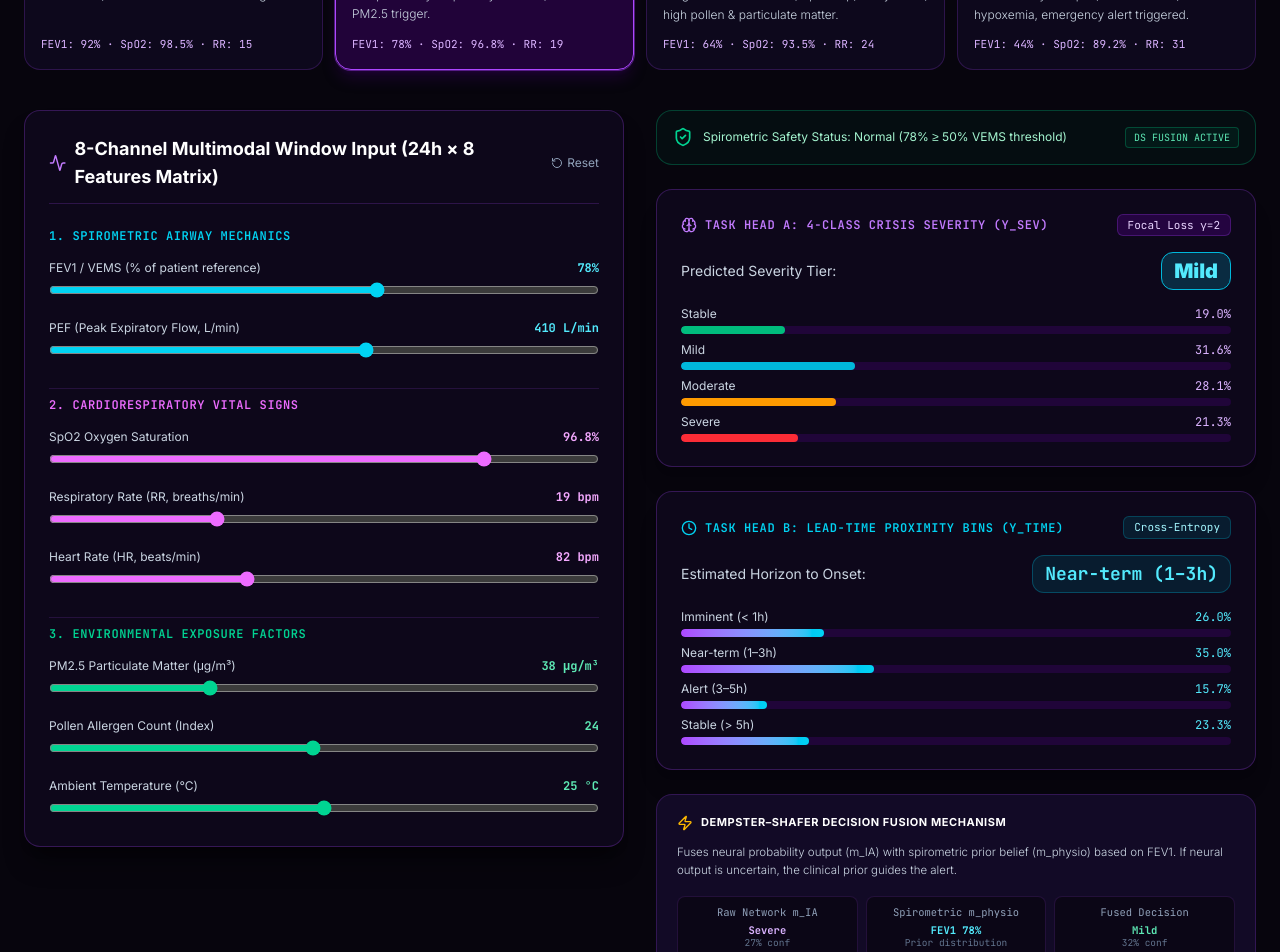
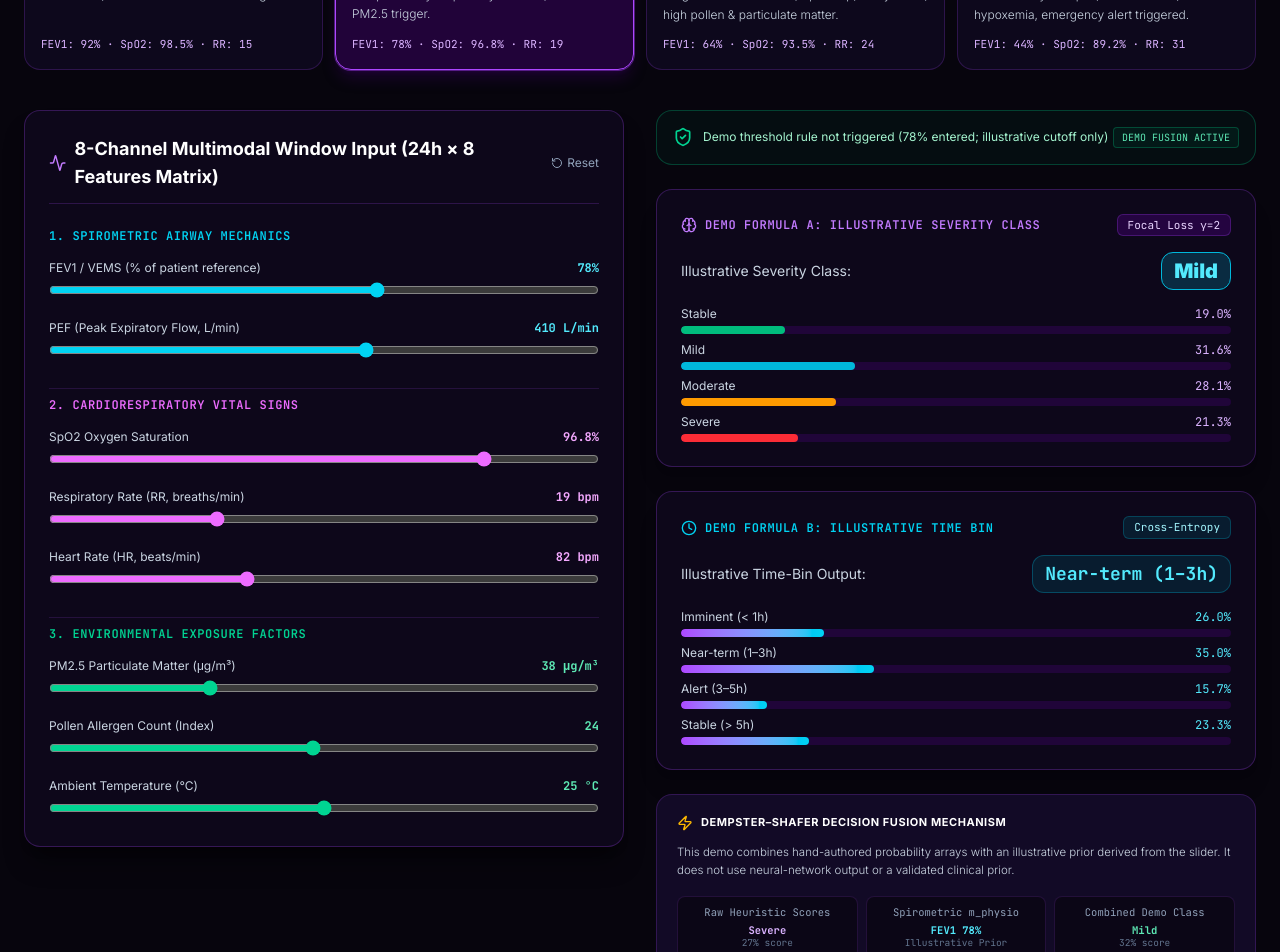
Before and after one commit to HANIDEVINF/portfolio, a Next.js app: page /lab/asthma-expert-ultra in a window 1280 px wide. Shown: the part 940-1892 px from the top of the page. Built offline with nearby package versions, Linux system fonts and the light colour scheme.

Commit message:
Label asthma lab outputs as heuristic demo and mark synthetic research metrics unverified

```diff
--- a/app/lab/asthma-expert-ultra/page.tsx
+++ b/app/lab/asthma-expert-ultra/page.tsx
@@ -503,7 +503,7 @@ export default function AsthmaExpertUltraWorkbench() {
                 </div>
               </div>
 
-              {/* Right Column: Live Neural Multi-Task Prediction & Dempster-Shafer Logic */}
+              {/* Right Column: Illustrative Heuristic Scoring and Demo Fusion */}
               <div className="lg:col-span-6 space-y-6">
                 {/* Critical Safety Override Alert */}
                 {isCriticalOverride ? (
@@ -512,10 +512,10 @@ export default function AsthmaExpertUltraWorkbench() {
                       <ShieldAlert className="h-7 w-7 text-red-400 shrink-0" />
                       <div>
                         <div className="text-base font-black text-red-200 uppercase tracking-wide">
-                          CRITICAL SAFETY OVERRIDE ACTIVE (Algorithm 1, Line 28)
+                          DEMO THRESHOLD RULE TRIGGERED
                         </div>
                         <p className="text-xs text-red-300 mt-1">
-                          Patient VEMS ({fev1}%) &lt; 50% of reference value. The deterministic clinical safety rule overrides model output to trigger an immediate clinical emergency alert.
+                          In this browser simulation, the slider value is below an illustrative threshold. No real patient is assessed and no external alert is triggered.
                         </p>
                       </div>
                     </div>
@@ -525,11 +525,11 @@ export default function AsthmaExpertUltraWorkbench() {
                     <div className="flex items-center gap-2.5">
                       <ShieldCheck className="h-5 w-5 text-emerald-400" />
                       <span className="text-xs text-emerald-200">
-                        Spirometric Safety Status: Normal ({fev1}% &ge; 50% VEMS threshold)
+                        Demo threshold rule not triggered ({fev1}% entered; illustrative cutoff only)
                       </span>
                     </div>
                     <span className="text-[10px] font-mono text-emerald-300 border border-emerald-500/30 bg-emerald-950/40 px-2 py-0.5 rounded">
-                      DS FUSION ACTIVE
+                      DEMO FUSION ACTIVE
                     </span>
                   </div>
                 )}
@@ -539,7 +539,7 @@ export default function AsthmaExpertUltraWorkbench() {
                   <div className="flex items-center justify-between mb-4">
                     <div className="text-xs font-mono uppercase tracking-wider text-purple-400 font-semibold flex items-center gap-2">
                       <Brain className="h-4 w-4" />
-                      Task Head A: 4-Class Crisis Severity (y_sev)
+                      Demo Formula A: Illustrative Severity Class
                     </div>
                     <span className="rounded-md border border-purple-500/25 bg-purple-950/50 px-2.5 py-0.5 text-[11px] font-mono text-purple-200">
                       Focal Loss γ=2
@@ -547,7 +547,7 @@ export default function AsthmaExpertUltraWorkbench() {
                   </div>
 
                   <div className="mb-4 flex items-center justify-between">
-                    <span className="text-sm text-slate-300">Predicted Severity Tier:</span>
+                    <span className="text-sm text-slate-300">Illustrative Severity Class:</span>
                     <span
                       className={`text-xl font-black px-3 py-1 rounded-xl ${
                         isCriticalOverride || fusedSevIndex === 3
@@ -590,7 +590,7 @@ export default function AsthmaExpertUltraWorkbench() {
                   <div className="flex items-center justify-between mb-4">
                     <div className="text-xs font-mono uppercase tracking-wider text-cyan-400 font-semibold flex items-center gap-2">
                       <Clock className="h-4 w-4" />
-                      Task Head B: Lead-Time Proximity Bins (y_time)
+                      Demo Formula B: Illustrative Time Bin
                     </div>
                     <span className="rounded-md border border-cyan-500/25 bg-cyan-950/50 px-2.5 py-0.5 text-[11px] font-mono text-cyan-200">
                       Cross-Entropy
@@ -598,7 +598,7 @@ export default function AsthmaExpertUltraWorkbench() {
                   </div>
 
                   <div className="mb-4 flex items-center justify-between">
-                    <span className="text-sm text-slate-300">Estimated Horizon to Onset:</span>
+                    <span className="text-sm text-slate-300">Illustrative Time-Bin Output:</span>
                     <span className="text-lg font-bold text-cyan-300 font-mono px-3 py-1 rounded-xl bg-cyan-950/50 border border-cyan-500/30">
                       {timeBins[predictedTimeIndex]}
                     </span>
@@ -631,23 +631,23 @@ export default function AsthmaExpertUltraWorkbench() {
                     Dempster–Shafer Decision Fusion Mechanism
                   </div>
                   <p className="leading-relaxed font-light text-[11.5px]">
-                    Fuses neural probability output (m_IA) with spirometric prior belief (m_physio) based on FEV1. If neural output is uncertain, the clinical prior guides the alert.
+                    This demo combines hand-authored probability arrays with an illustrative prior derived from the slider. It does not use neural-network output or a validated clinical prior.
                   </p>
                   <div className="grid grid-cols-3 gap-2 font-mono text-[10.5px] text-center pt-1">
                     <div className="bg-[#0b0616] p-2 rounded-lg border border-purple-500/15">
-                      <div className="text-slate-400 mb-1">Raw Network m_IA</div>
+                      <div className="text-slate-400 mb-1">Raw Heuristic Scores</div>
                       <div className="text-purple-300 font-bold">{sevClasses[rawSevIndex]}</div>
-                      <div className="text-[9.5px] text-slate-500">{(rawSevProbs[rawSevIndex] * 100).toFixed(0)}% conf</div>
+                      <div className="text-[9.5px] text-slate-500">{(rawSevProbs[rawSevIndex] * 100).toFixed(0)}% score</div>
                     </div>
                     <div className="bg-[#0b0616] p-2 rounded-lg border border-purple-500/15">
                       <div className="text-slate-400 mb-1">Spirometric m_physio</div>
                       <div className="text-cyan-300 font-bold">FEV1 {fev1}%</div>
-                      <div className="text-[9.5px] text-slate-500">Prior distribution</div>
+                      <div className="text-[9.5px] text-slate-500">Illustrative Prior</div>
                     </div>
                     <div className="bg-[#0b0616] p-2 rounded-lg border border-purple-500/15">
-                      <div className="text-slate-400 mb-1">Fused Decision</div>
+                      <div className="text-slate-400 mb-1">Combined Demo Class</div>
                       <div className="text-emerald-300 font-bold">{sevClasses[fusedSevIndex]}</div>
-                      <div className="text-[9.5px] text-slate-500">{(fusedProbs[fusedSevIndex] * 100).toFixed(0)}% conf</div>
+                      <div className="text-[9.5px] text-slate-500">{(fusedProbs[fusedSevIndex] * 100).toFixed(0)}% score</div>
                     </div>
                   </div>
                 </div>
@@ -657,16 +657,16 @@ export default function AsthmaExpertUltraWorkbench() {
         </section>
       )}
 
-      {/* TAB 2: MEASURED BENCHMARKS VS SOTA */}
+      {/* TAB 2: PROJECT-REPORTED METRICS ON SYNTHETIC DATA */}
       {activeTab === "benchmarks" && (
         <section className="py-12 px-6">
           <div className="max-w-6xl mx-auto space-y-8">
             <div className="border-b border-purple-500/20 pb-4">
               <h2 className="text-2xl sm:text-3xl font-black text-white">
-                Empirical Evaluation & Baseline Comparisons
+                Project-Reported Metrics on Synthetic Data
               </h2>
               <p className="text-sm text-slate-300 font-light mt-1">
-                All numbers are measured on a strict, patient-independent test set (80/20 GroupShuffleSplit, zero patient leakage) evaluated across 1,000 simulated patients over 1,440 hours.
+                These numbers are transcribed from the project report for a synthetic cohort and have not been independently rerun from this public repository. They are not clinical evidence. The listed lead-time accuracy is lower than the listed baselines; the interactive controls do not run the trained model.
               </p>
             </div>
 
@@ -680,20 +680,20 @@ export default function AsthmaExpertUltraWorkbench() {
                     <th className="p-4">Severity Macro-F1</th>
                     <th className="p-4">Lead-Time Acc</th>
                     <th className="p-4">Lead-Time Macro-F1</th>
-                    <th className="p-4">Edge Android Latency</th>
+                    <th className="p-4">Device Latency (Not Verified)</th>
                   </tr>
                 </thead>
                 <tbody className="divide-y divide-purple-500/15 font-light text-slate-200">
                   <tr className="bg-purple-950/30 font-semibold text-white">
                     <td className="p-4 flex items-center gap-2">
                       <span className="h-2 w-2 rounded-full bg-purple-400" />
-                      AsthmaExpertUltra (Ours)
+                      AsthmaExpertUltra (reported)
                     </td>
                     <td className="p-4 text-emerald-300 font-bold">76.0%</td>
                     <td className="p-4 font-mono">0.460</td>
                     <td className="p-4 text-cyan-300 font-bold">69.0%</td>
                     <td className="p-4 font-mono">0.640</td>
-                    <td className="p-4 font-mono text-purple-300">&lt; 1.0 s (.ptl)</td>
+                    <td className="p-4 font-mono text-purple-300">Not independently verified</td>
                   </tr>
                   <tr>
                     <td className="p-4 font-medium">XGBoost (Flattened Windows)</td>
@@ -759,16 +759,16 @@ export default function AsthmaExpertUltraWorkbench() {
         </section>
       )}
 
-      {/* TAB 3: ABLATION STUDIES EVIDENCE */}
+      {/* TAB 3: REPORTED ABLATION SUMMARY (SYNTHETIC DATA) */}
       {activeTab === "ablation" && (
         <section className="py-12 px-6">
           <div className="max-w-6xl mx-auto space-y-8">
             <div className="border-b border-purple-500/20 pb-4">
               <h2 className="text-2xl sm:text-3xl font-black text-white">
-                Ablation Studies: Why Every Architectural Choice Matters
+                Reported Ablation Summary (Synthetic Data; Reproduction Pending)
               </h2>
               <p className="text-sm text-slate-300 font-light mt-1">
-                Direct empirical proof from the research notebook isolating the contribution of class-weighted Focal Loss and Dempster–Shafer belief fusion.
+                The research report describes these ablations on generated data. The current repository does not provide an end-to-end reproducible run from a clean checkout, so these values are project-reported—not independently verified and not real-patient evidence.
               </p>
             </div>
 
@@ -780,11 +780,11 @@ export default function AsthmaExpertUltraWorkbench() {
                   Ablation 1: Effect of Class-Weighted Focal Loss (w = [1, 5, 5, 10], γ = 2)
                 </h3>
                 <span className="text-xs font-mono text-emerald-400 border border-emerald-500/30 bg-emerald-950/40 px-2.5 py-0.5 rounded">
-                  92.3% Severe Recall
+                  Reported: 92.3% Severe-Class Recall
                 </span>
               </div>
               <p className="text-xs sm:text-sm text-slate-300 font-light leading-relaxed">
-                Standard unweighted cross-entropy loss causes the model to ignore minority severe crisis events in favor of the dominant stable class. Introducing class-weighted Focal Loss dramatically shifts model capacity toward life-critical emergency detection:
+                In the synthetic experiment described by the report, class-weighted Focal Loss changed the reported class-level recall distribution. These figures do not establish reliable detection of severe asthma crises in real patients:
               </p>
 
               <div className="grid sm:grid-cols-2 gap-4 pt-2">
@@ -794,7 +794,7 @@ export default function AsthmaExpertUltraWorkbench() {
                     <div className="flex justify-between"><span>Stable Recall:</span><span className="font-bold">98.0%</span></div>
                     <div className="flex justify-between"><span>Mild Recall:</span><span>6.2%</span></div>
                     <div className="flex justify-between"><span>Moderate Recall:</span><span>77.9%</span></div>
-                    <div className="flex justify-between text-red-400 font-bold"><span>Severe Crisis Recall:</span><span>0.3% (Fails)</span></div>
+                    <div className="flex justify-between text-red-400 font-bold"><span>Severe Crisis Recall:</span><span>0.3% (reported synthetic)</span></div>
                   </div>
                 </div>
                 <div className="rounded-xl border border-emerald-500/25 bg-emerald-950/20 p-4">
@@ -803,7 +803,7 @@ export default function AsthmaExpertUltraWorkbench() {
                     <div className="flex justify-between"><span>Stable Recall:</span><span>87.2%</span></div>
                     <div className="flex justify-between"><span>Mild Recall:</span><span>1.0%</span></div>
                     <div className="flex justify-between"><span>Moderate Recall:</span><span>0.2%</span></div>
-                    <div className="flex justify-between text-emerald-400 font-bold"><span>Severe Crisis Recall:</span><span>92.3% (Verified)</span></div>
+                    <div className="flex justify-between text-emerald-400 font-bold"><span>Severe Crisis Recall:</span><span>92.3% (reported synthetic; not independently verified)</span></div>
                   </div>
                 </div>
               </div>
@@ -814,26 +814,26 @@ export default function AsthmaExpertUltraWorkbench() {
               <div className="flex items-center justify-between">
                 <h3 className="text-lg font-bold text-white flex items-center gap-2">
                   <Zap className="h-5 w-5 text-amber-400" />
-                  Ablation 2: Decision Modulation via Dempster–Shafer Fusion
+                  Illustrative Decision-Fusion Calculation (Not Clinically Validated)
                 </h3>
                 <span className="text-xs font-mono text-amber-400 border border-amber-500/30 bg-amber-950/40 px-2.5 py-0.5 rounded">
-                  Safety Overrides
+                  Demo Rule Examples
                 </span>
               </div>
               <p className="text-xs sm:text-sm text-slate-300 font-light leading-relaxed">
-                By fusing the deep learning model's raw softmax output with deterministic spirometric reference guidelines, the system behaves as a safety-first clinical agent rather than an unconstrained statistical model:
+                The report describes a Dempster–Shafer fusion concept. The interactive page uses hand-authored arrays and slider-based rules, not the trained model or validated clinical guidelines:
               </p>
 
               <div className="grid md:grid-cols-3 gap-3 pt-2 font-mono text-xs">
                 <div className="rounded-xl border border-purple-500/20 bg-[#120a26] p-4 text-center">
                   <div className="text-slate-400 mb-1">VEMS 90% (Safe)</div>
                   <div className="text-lg font-bold text-white">53.0%</div>
-                  <div className="text-slate-400 text-[11px] mt-1">de-escalated false alarms</div>
+                  <div className="text-slate-400 text-[11px] mt-1">illustrative score shift</div>
                 </div>
                 <div className="rounded-xl border border-purple-500/20 bg-[#120a26] p-4 text-center">
                   <div className="text-slate-400 mb-1">VEMS 70% (Borderline)</div>
                   <div className="text-lg font-bold text-white">17.7%</div>
-                  <div className="text-slate-400 text-[11px] mt-1">decision shifts</div>
+                  <div className="text-slate-400 text-[11px] mt-1">illustrative score shift</div>
                 </div>
                 <div className="rounded-xl border border-purple-500/20 bg-[#120a26] p-4 text-center">
                   <div className="text-slate-400 mb-1">VEMS 50% (Distress)</div>
```
